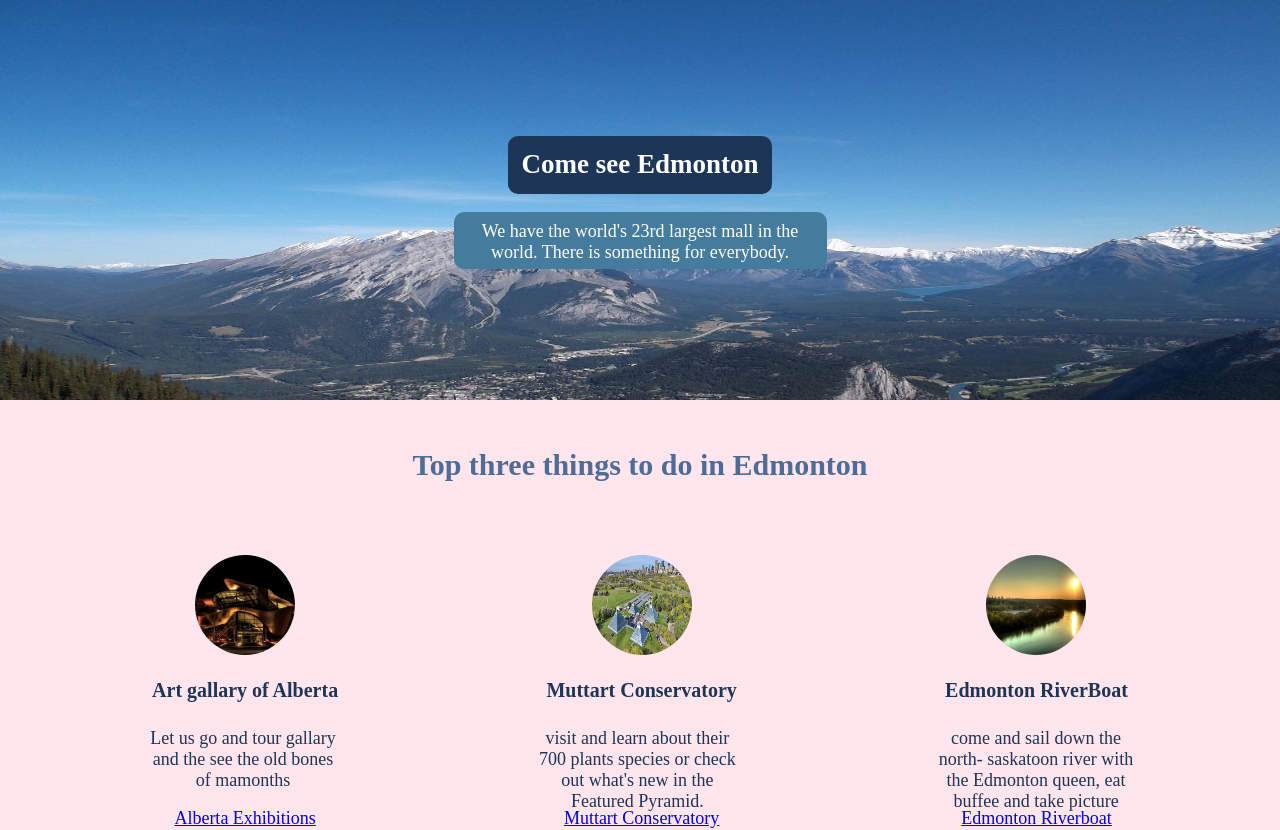
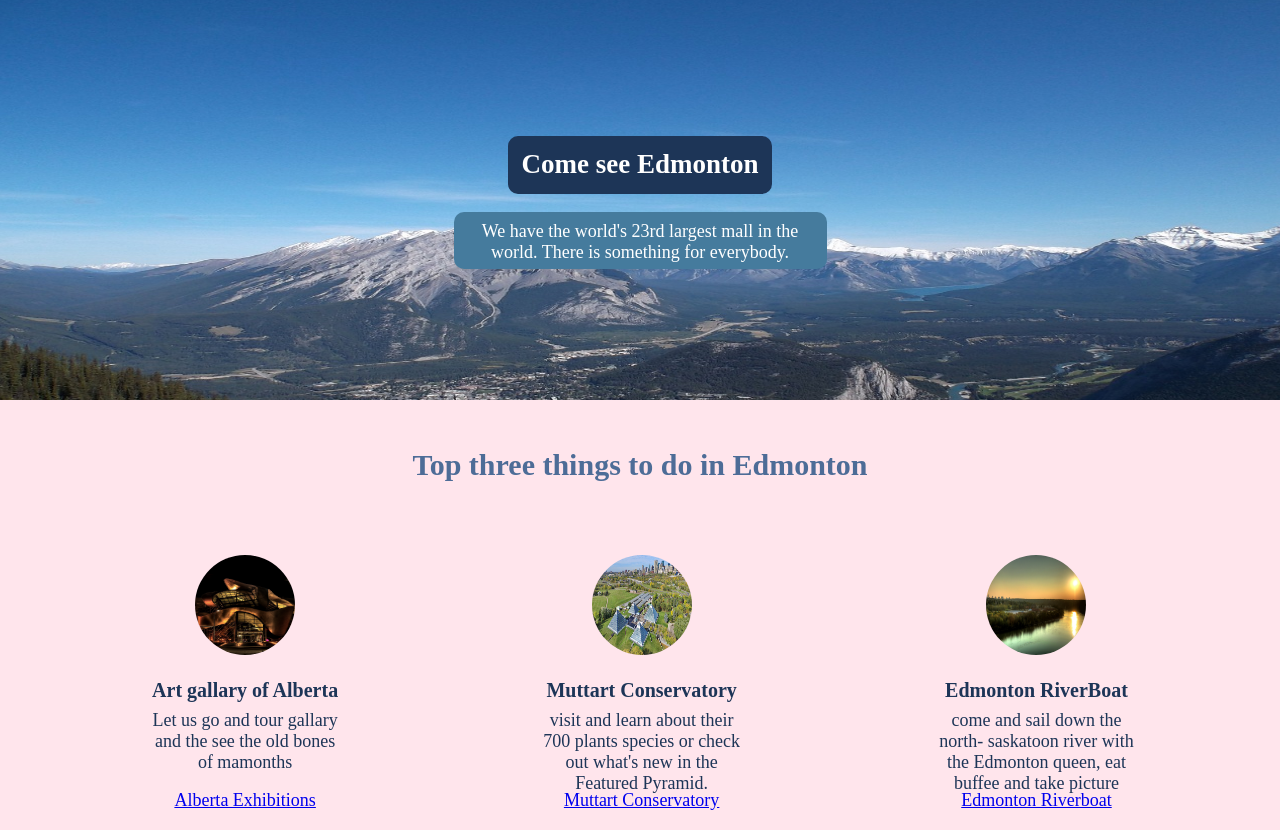
Before and after one commit to fame372/Town-Edmonton, a React (Vite) app: page / in a window 1280 px wide. Shown: the top 830 px of the page. Built offline with nearby package versions, Linux system fonts and the light colour scheme.

Commit message:
Update App.css
added margin auto to link section.

```diff
--- a/src/App.css
+++ b/src/App.css
@@ -72,20 +72,24 @@ h4 , h5{
 .continer {
      display: flex;
     flex-wrap: wrap;
-
     justify-content: space-around;
     padding: 1rem;
     text-align: center;
+
 }
 
 img {
-   display: flex;
+     display: flex;
     flex-direction: row;
     margin: 1rem auto;
     width: 100px;
     height: 100px;
     border-radius: 50%;
 }
+.card , a{
+  margin:auto;
+}
+
 
 .card {
     width: 198px;
```
